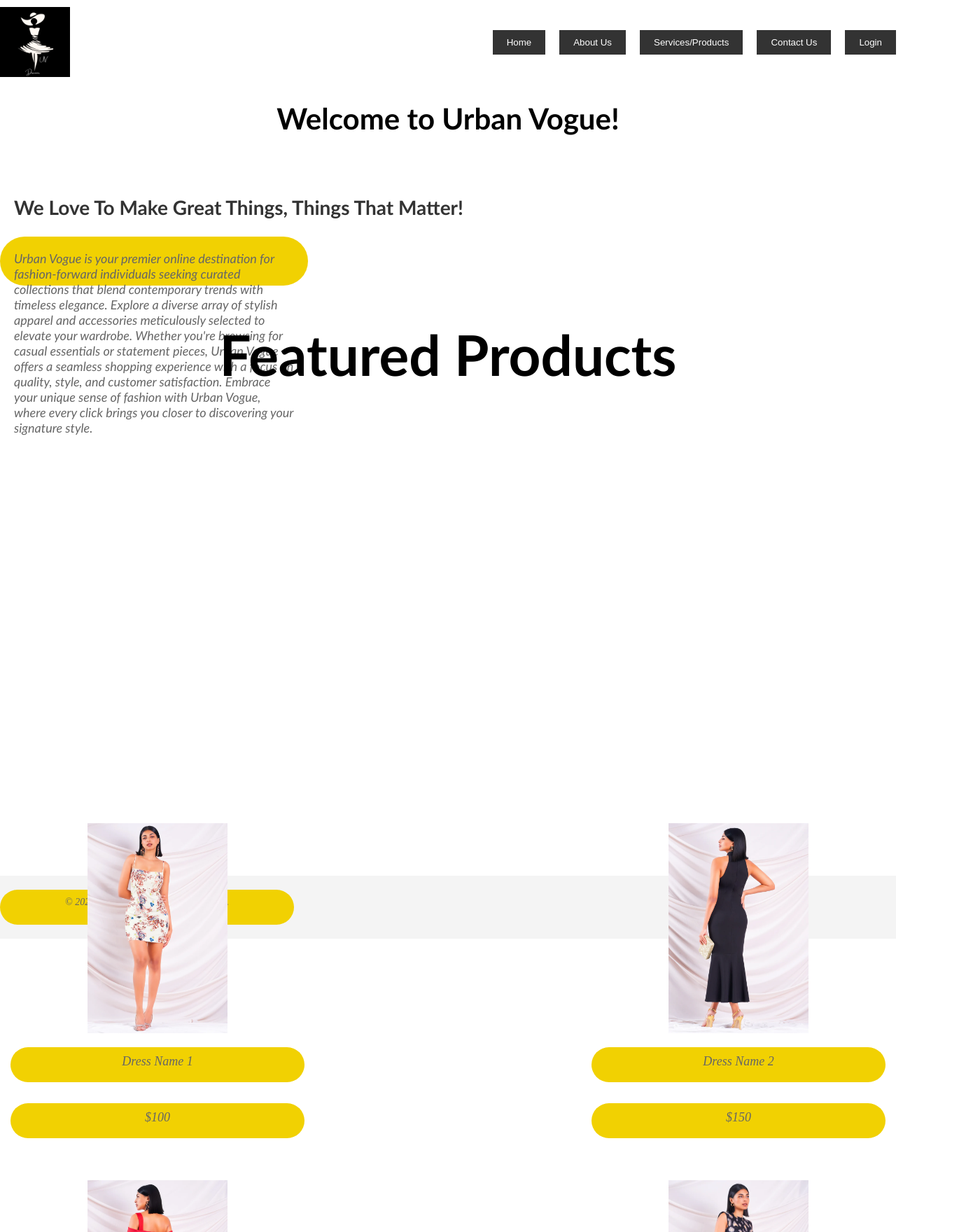
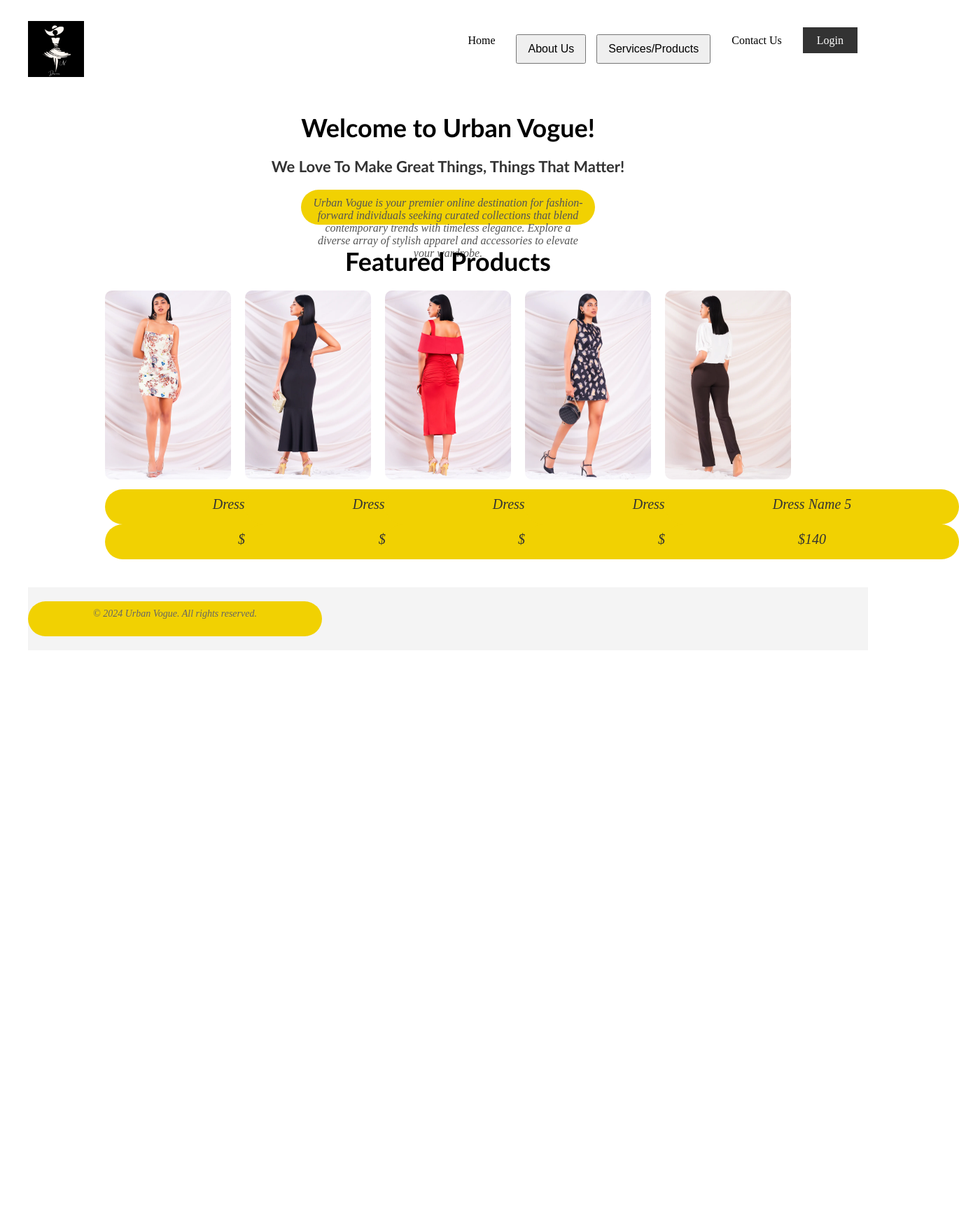
Before and after one commit to Kanishka-Che/Urban_Vogue, a React (Vite) app: page / in a window 1280 px wide. Shown: the top 1760 px of the page at 70% size, 1370 px wide, since content can reach past the window. After the commit the page ends 949 px from the top, so only its background shows below. Built offline with nearby package versions, Linux system fonts and the light colour scheme.

Commit message:
Home page update

```diff
--- a/src/Components/Home/Home.css
+++ b/src/Components/Home/Home.css
@@ -1,7 +1,11 @@
+/* Container */
 .home-container {
+  max-width: 1200px;
   margin: 0 auto;
+  padding: 20px;
 }
 
+/* Navigation */
 .nav-bar {
   display: flex;
   justify-content: space-between;
@@ -9,27 +13,8 @@
   padding: 10px 0;
 }
 
-.welcome {
-  padding: 20px;
-  font-size: smaller;
-  font-family: 'Gill Sans', 'Gill Sans MT', Calibri, 'Trebuchet MS', sans-serif;
-}
-
-.heading {
-  padding: 20px;
-  text-align: center;
-  font-family: 'Trebuchet MS', 'Lucida Sans Unicode', 'Lucida Grande', 'Lucida Sans', Arial, sans-serif;
-  padding-bottom: 40px;
-}
-
-.second {
-  padding: 20px;
-  padding-bottom: 25px;
-  font-family: 'Trebuchet MS', 'Lucida Sans Unicode', 'Lucida Grande', 'Lucida Sans', Arial, sans-serif;
-}
-
 .nav-img {
-  width: 100px;
+  width: 80px;
 }
 
 .nav-links {
@@ -38,151 +23,87 @@
 }
 
 .nav-links li {
-  margin-right: 20px;
-  font-size: 18px;
+  margin-right: 15px;
 }
 
-.nav-links li:last-child {
-  margin-right: 0;
+.nav-link {
+  font-size: 16px;
+  color: black;
+  text-decoration: none;
+  padding: 10px 15px;
+  transition: color 0.3s;
 }
 
-.nav-links a {
-  text-decoration: none;
-  color: black;
-}
-
-.nav-links a:hover {
+.nav-link:hover, .button-nav:hover {
   color: #333;
 }
 
-.button-contact,
 .button-nav {
   background-color: #333;
   color: white;
   border: none;
   padding: 10px 20px;
   cursor: pointer;
-  transition: background-color 0.3s ease;
 }
 
-.button-contact:hover,
-.button-nav:hover {
-  background-color: #555;
+/* Features Section */
+.section {
+  text-align: center;
+  margin-top: 40px;
 }
 
-.section {
-  margin-bottom: 40px;
+.heading, .subheading {
+  font-family: 'Trebuchet MS', Arial, sans-serif;
+  margin: 20px 0;
 }
 
-.features h3 {
-  font-size: 22px;
-  margin-bottom: 10px;
+.heading {
+  font-size: 36px;
 }
 
-.features h4 {
-  font-size: 28px;
-  margin-top: 0;
+.subheading {
+  font-size: 22px;
   color: #333;
 }
 
-.features h1 {
-  font-size: 42px;
-  margin-bottom: 20px;
-  line-height: 1.4;
+.welcome-text {
+  font-size: 16px;
+  color: #555;
+  max-width: 800px;
+  margin: 0 auto 30px;
 }
 
-.features p {
-  font-size: 18px;
-  color: #666;
-  margin-bottom: 30px;
+/* Product Gallery */
+.product-gallery {
+  display: flex;
+  flex-wrap: wrap;
+  justify-content: center;
+  gap: 20px;
 }
 
-.hero-images {
-  display: flex;
-  justify-content: space-between;
-  flex-wrap: wrap; /* Allows wrapping to the next line if needed */
-  margin-bottom: 20px;
+.product-card {
+  width: 180px;
+  text-align: center;
 }
 
-.hero-images .row {
-  display: flex;
-  flex-wrap: wrap; /* Allows wrapping to the next line if needed */
-  justify-content: space-between;
+.product-image {
+  width: 100%;
+  height: auto;
+  border-radius: 10px;
+  transition: transform 0.3s ease;
 }
 
-.hero-images .row .column {
-  display: flex;
-  flex-direction: column;
-  align-items: center;
-  margin: 10px; /* Adds some space between columns */
-}
-
-.hero-images img {
-  max-width: 200px;
-  height: auto;
-  padding: 10px;
-}
-
-.hero-images .hover-image {
-  position: relative;
-  z-index: 1;
-}
-
-.hero-images .hover-image:hover {
-  content: url('../../assets/in02.png');
-}
-
-.hero-images .hover-image1 {
-  position: relative;
-  z-index: 1;
-}
-
-.hero-images .hover-image1:hover {
-  content: url('../../assets/in03.png');
-}
-
-.hero-images .hover-image2 {
-  position: relative;
-  z-index: 1;
-}
-
-.hero-images .hover-image2:hover {
-  content: url('../../assets/in04.png');
-}
-
-.hero-images .hover-image3 {
-  position: relative;
-  z-index: 1;
-}
-
-.hero-images .hover-image3:hover {
-  content: url('../../assets/in05.png');
-}
-
-.hero-images .hover-image4 {
-  position: relative;
-  z-index: 1;
-}
-
-.hero-images .hover-image4:hover {
-  content: url('../../assets/in01.png');
+.product-image:hover {
+  transform: scale(1.05);
 }
 
 .product-info {
-  text-align: center;
   margin-top: 10px;
+  font-size: 16px;
+  color: #333;
 }
 
-.buttons {
-  display: flex;
-  justify-content: center;
-  margin-top: 20px;
-}
-
-.button-submit:hover {
-  background-color: #555;
-}
-
+/* Footer */
 .footer {
   text-align: center;
   margin-top: 40px;
--- a/src/Components/Home/Home.jsx
+++ b/src/Components/Home/Home.jsx
@@ -15,60 +15,32 @@ const Home = () => {
       <nav className="nav-bar">
         <img src={NavImg} alt="Navigation" className="nav-img" />
         <ul className="nav-links">
-          <li><NavLink to="/"><button className="button-contact">Home</button></NavLink></li>
-          <li><button className="button-contact">About Us</button></li>
-          <li><button className="button-contact">Services/Products</button></li>
-          <li><NavLink to="/Contact"><button className="button-contact">Contact Us</button></NavLink></li>
-          <li><NavLink to="/login"><button className="button-nav">Login</button></NavLink></li>
+          <li><NavLink to="/" className="nav-link">Home</NavLink></li>
+          <li><button className="nav-link">About Us</button></li>
+          <li><button className="nav-link">Services/Products</button></li>
+          <li><NavLink to="/Contact" className="nav-link">Contact Us</NavLink></li>
+          <li><NavLink to="/login" className="button-nav">Login</NavLink></li>
         </ul>
       </nav>
 
       {/* Features Section */}
       <section className="section features">
-        <h1 className='heading'>Welcome to Urban Vogue!</h1>
-        <h4 className='second'>We Love To Make Great Things, Things That Matter!</h4>
-        <p className='welcome'>
-          Urban Vogue is your premier online destination for fashion-forward individuals seeking curated collections that blend contemporary trends with timeless elegance. Explore a diverse array of stylish apparel and accessories meticulously selected to elevate your wardrobe. Whether you're browsing for casual essentials or statement pieces, Urban Vogue offers a seamless shopping experience with a focus on quality, style, and customer satisfaction. Embrace your unique sense of fashion with Urban Vogue, where every click brings you closer to discovering your signature style.
+        <h1 className="heading">Welcome to Urban Vogue!</h1>
+        <h4 className="subheading">We Love To Make Great Things, Things That Matter!</h4>
+        <p className="welcome-text">
+          Urban Vogue is your premier online destination for fashion-forward individuals seeking curated collections that blend contemporary trends with timeless elegance. Explore a diverse array of stylish apparel and accessories to elevate your wardrobe.
         </p>
-        <h2 className='heading'>Featured Products</h2>
-        <div className="hero-images">
-          <div className="row">
-            <div className="column">
-              <img src={in01} alt="In01" className="hover-image" />
+        <h2 className="heading">Featured Products</h2>
+        <div className="product-gallery">
+          {[in01, in02, in03, in04, in05].map((image, index) => (
+            <div className="product-card" key={index}>
+              <img src={image} alt={`Product ${index + 1}`} className="product-image" />
               <div className="product-info">
-                <p>Dress Name 1</p>
-                <p>$100</p>
+                <p>Dress Name {index + 1}</p>
+                <p>${100 + index * 10}</p>
               </div>
             </div>
-            <div className="column">
-              <img src={in02} alt="In02" className="hover-image1"/>
-              <div className="product-info">
-                <p>Dress Name 2</p>
-                <p>$150</p>
-              </div>
-            </div>
-            <div className="column">
-              <img src={in03} alt="In03" className="hover-image2"/>
-              <div className="product-info">
-                <p>Dress Name 3</p>
-                <p>$120</p>
-              </div>
-            </div>
-            <div className="column">
-              <img src={in04} alt="In04" className="hover-image3"/>
-              <div className="product-info">
-                <p>Dress Name 4</p>
-                <p>$130</p>
-              </div>
-            </div>
-            <div className="column">
-              <img src={in05} alt="In05" className="hover-image4"/>
-              <div className="product-info">
-                <p>Dress Name 5</p>
-                <p>$140</p>
-              </div>
-            </div>
-          </div>
+          ))}
         </div>
       </section>
 
```
